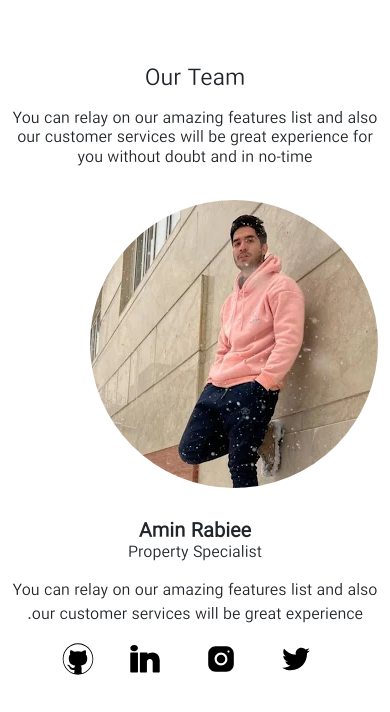
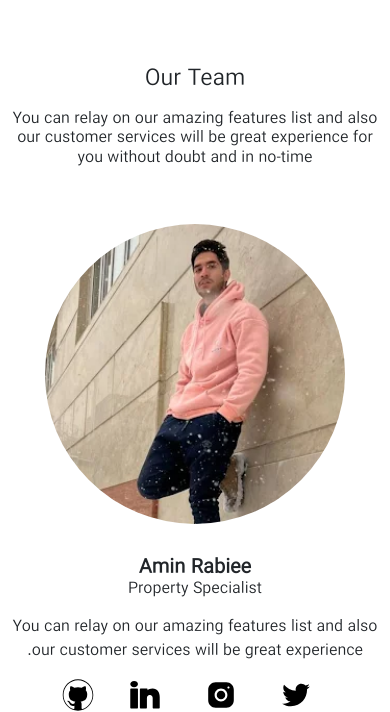
Before and after one commit to mejomba/m89_fastapi_project, a Python web app: template templates/about.html in a window 390 px wide. Shown: the part 1023-1735 px from the top of the page. Run offline with Jinja, Linux system fonts and the light colour scheme; the template is opened without the code that fills it, so the values that code supplies are empty.

Commit message:
responsive about page and add my image

```diff
--- a/templates/about.html
+++ b/templates/about.html
@@ -23,12 +23,12 @@
           </div>
           <div class="row">
             <!-- column  -->
-            <div class="col-lg-3 mb-4">
+            <div class="col-md-6 col-lg-3 my-4">
               <!-- Row -->
               <div class="row">
-                <div class="col-md-12">
+                <div class="col-md-12 text-center">
                     <a href="#">
-                  <img src="/statics/images/amin_rabiee.webp" alt="amin_rabiee img" class="img-fluid rounded-circle" />
+                  <img src="/statics/images/amin_rabiee.webp" alt="amin_rabiee img" class="img-fluid rounded-circle" width="300" />
                     </a>
                 </div>
                 <div class="col-md-12 text-center">
@@ -57,12 +57,12 @@
             </div>
             <!-- column  -->
             <!-- column  -->
-            <div class="col-lg-3 mb-4">
+            <div class="col-md-6 col-lg-3 my-4">
               <!-- Row -->
               <div class="row">
-                <div class="col-md-12">
+                <div class="col-md-12 text-center">
                     <a href="/home/amin/Desktop/hw15/hw15.html"></a>
-                  <img src="https://www.wrappixel.com/demos/ui-kit/wrapkit/assets/images/team/t2.jpg" alt="wrapkit" class="img-fluid rounded-circle" />
+                  <img src="https://www.wrappixel.com/demos/ui-kit/wrapkit/assets/images/team/t2.jpg" alt="wrapkit" class="img-fluid rounded-circle" width="300" />
                 </div>
                 <div class="col-md-12 text-center">
                   <div class="pt-2">
@@ -90,17 +90,17 @@
             </div>
             <!-- column  -->
             <!-- column  -->
-            <div class="col-lg-3 mb-4">
+            <div class="col-md-6 col-lg-3 my-4">
               <!-- Row -->
               <div class="row">
-                <div class="col-md-12">
-                  <img src="https://www.wrappixel.com/demos/ui-kit/wrapkit/assets/images/team/t3.jpg" alt="wrapkit" class="img-fluid rounded-circle" />
+                <div class="col-md-12 text-center">
+                  <img src="../statics/images/mojtaba.jpg" alt="wrapkit" class="img-fluid rounded-circle" width="300" />
                 </div>
                 <div class="col-md-12 text-center">
                   <div class="pt-2">
-                    <h5 class="mt-4 fw-bold mb-0">Michael Doe</h5>
-                    <h6 class="subtitle mb-3">Property Specialist</h6>
-                    <p>You can relay on our amazing features list and also our customer services will be great experience.</p>
+                    <h5 class="mt-4 fw-bold mb-0">مجتبی امین زاده</h5>
+                    <h6 class="subtitle mb-3">پایتون - جنگو</h6>
+                    <p>علاقه مند به برنامه نویسی، درحال یادگیری جنگو. او همچنین توانایی کد زدن در ساعات متوالی را دارد.</p>
                     <ul class="d-flex justify-content-around">
                       <li class="list-inline-item"><a href="#" class="text-decoration-none d-block px-1">
                           <img src="../statics/images/twitter.svg" alt="twitter image"/>
@@ -122,11 +122,11 @@
             </div>
             <!-- column  -->
             <!-- column  -->
-            <div class="col-lg-3 mb-4">
+            <div class="col-md-6 col-lg-3 my-4">
               <!-- Row -->
               <div class="row">
-                <div class="col-md-12">
-                  <img src="https://www.wrappixel.com/demos/ui-kit/wrapkit/assets/images/team/t4.jpg" alt="wrapkit" class="img-fluid rounded-circle" />
+                <div class="col-md-12 text-center">
+                  <img src="https://www.wrappixel.com/demos/ui-kit/wrapkit/assets/images/team/t4.jpg" alt="wrapkit" class="img-fluid rounded-circle" width="300" />
                 </div>
                 <div class="col-md-12 text-center">
                   <div class="pt-2">
```
Also changed, not shown: statics/images/mojtaba.jpg (added).
